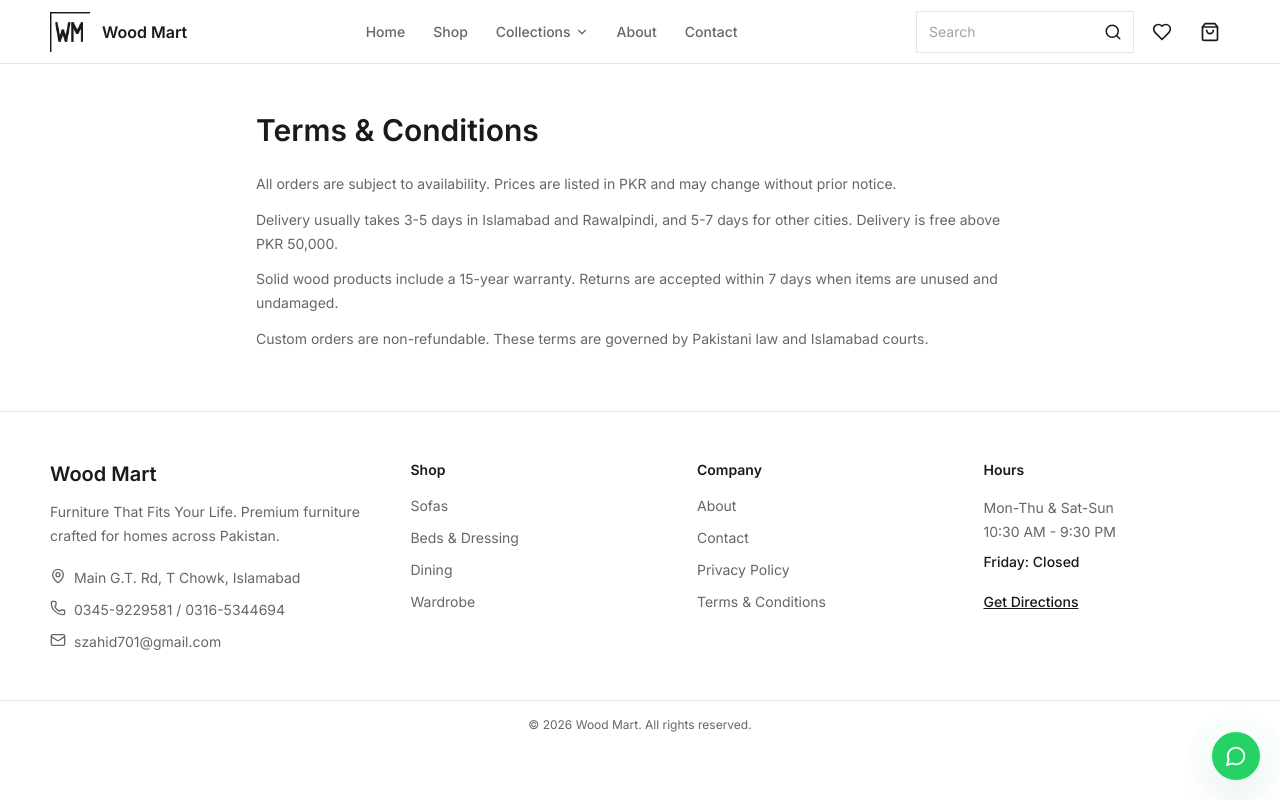
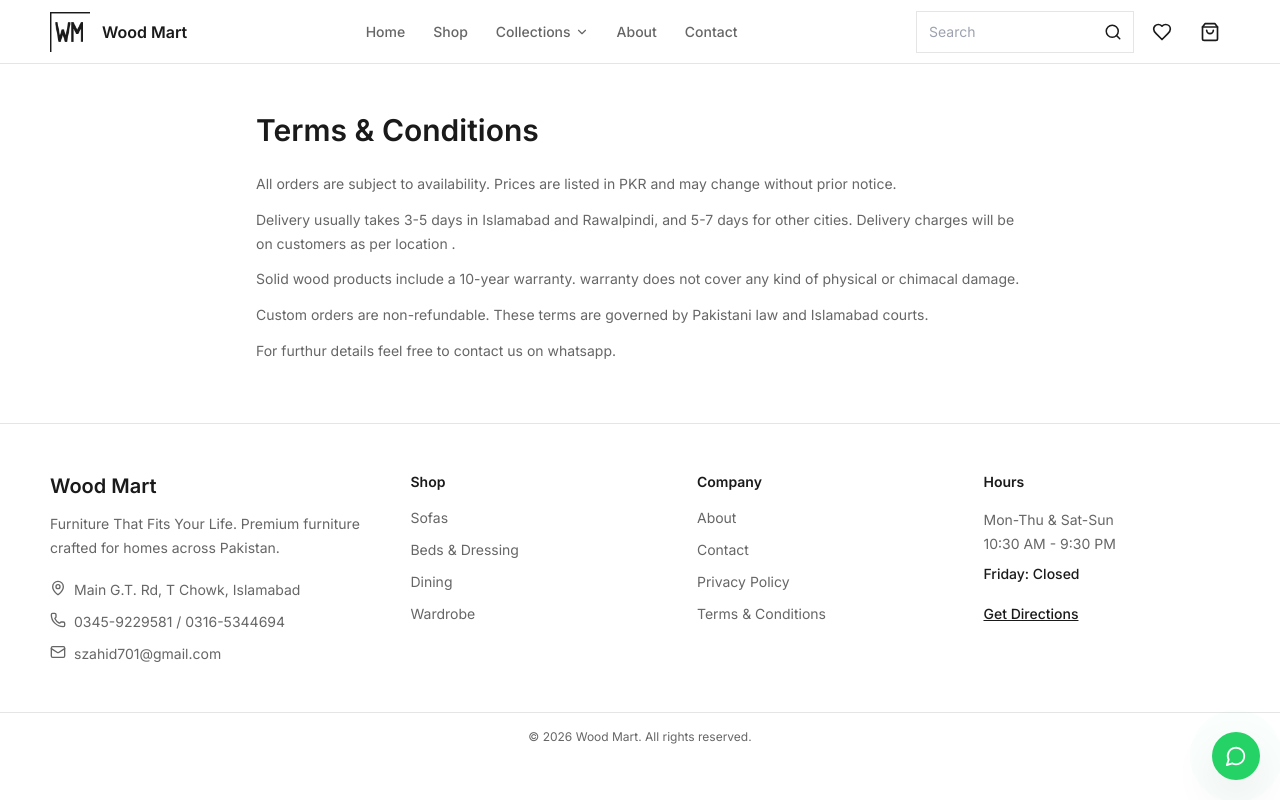
Before and after one commit to muhammdarsalan/woodmart, a React (Vite) app: page /terms in a window 1280 px wide. Built offline with nearby package versions, Linux system fonts and the light colour scheme.

Commit message:
update website

```diff
--- a/src/components/product/ProductTabs.jsx
+++ b/src/components/product/ProductTabs.jsx
@@ -26,7 +26,7 @@ export default function ProductTabs({ product }) {
             <p>Subcategory: {product.subcategory}</p>
           </div>
         )}
-        {tab === 'delivery' && <p className="max-w-3xl text-sm leading-7 text-secondary">Delivery takes 3-5 days in Islamabad and Rawalpindi, and 5-7 days for other cities. Delivery is free above PKR 50,000.</p>}
+        {tab === 'delivery' && <p className="max-w-3xl text-sm leading-7 text-secondary">Delivery takes 3-5 days in Islamabad and Rawalpindi, and 5-7 days for other cities.</p>}
       </div>
     </section>
   );
--- a/src/pages/About.jsx
+++ b/src/pages/About.jsx
@@ -1,7 +1,7 @@
 import ShowroomBanner from '../components/home/ShowroomBanner';
 
 export default function About() {
-  const stats = ['2,400+ Clients', '500+ Products', '15+ Years', '1 Showroom'];
+  const stats = ['2,400+ Clients', '500+ Products', '10+ Years', '1 Showroom'];
   const values = ['Quality', 'Craftsmanship', 'Customer First'];
   return (
     <main className="bg-white">
--- a/src/pages/Terms.jsx
+++ b/src/pages/Terms.jsx
@@ -4,9 +4,10 @@ export default function Terms() {
       <h1 className="text-3xl font-semibold text-primary">Terms & Conditions</h1>
       <div className="prose-woodmart mt-6 text-sm">
         <p>All orders are subject to availability. Prices are listed in PKR and may change without prior notice.</p>
-        <p>Delivery usually takes 3-5 days in Islamabad and Rawalpindi, and 5-7 days for other cities. Delivery is free above PKR 50,000.</p>
-        <p>Solid wood products include a 15-year warranty. Returns are accepted within 7 days when items are unused and undamaged.</p>
+        <p>Delivery usually takes 3-5 days in Islamabad and Rawalpindi, and 5-7 days for other cities. Delivery charges will be on customers as per location .</p>
+        <p>Solid wood products include a 10-year warranty. warranty does not cover any kind of physical or chimacal damage. </p>
         <p>Custom orders are non-refundable. These terms are governed by Pakistani law and Islamabad courts.</p>
+        <p>For furthur details feel free to contact us on whatsapp. </p>
       </div>
     </main>
   );
```
